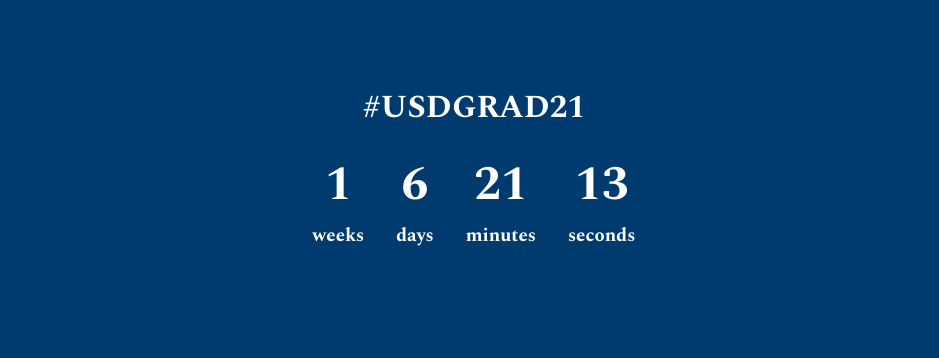
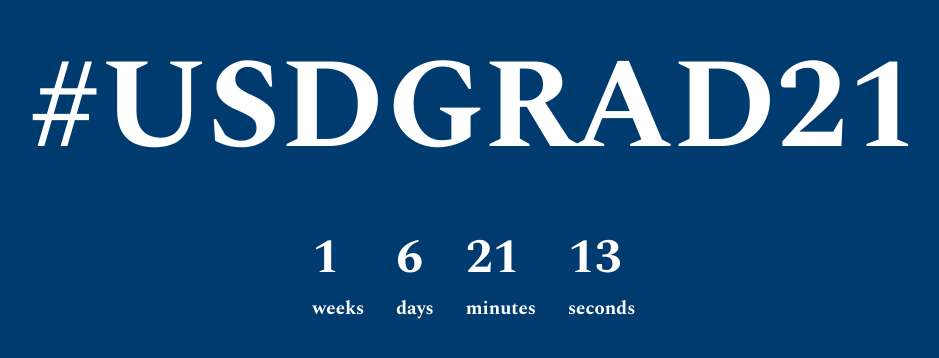
Before and after one commit to aljaroudi/countdown, a website: page index.html in a window 1280 px wide. Shown: the part 226-584 px from the top of the page, without its empty margins (166-1105 px from the left). Drawn offline with nearby package versions, Linux system fonts and the light colour scheme.

Commit message:
Dynamic fonts sizes :star:

```diff
--- a/assets/scss/style.scss
+++ b/assets/scss/style.scss
@@ -27,20 +27,24 @@
     flex-direction: column;
     justify-content: center;
 
-    &>h2 {
-        font-size: 5rem;
-        padding: 3rem;
-
-        overflow-wrap: break-word;
+    h1 {
+        font-size: 10vw;
     }
-
-
 }
 
 #countdown {
     display: flex;
     justify-content: space-around;
-    text-align: center;
+
+    // center Y
+    align-items: center;
+
+    // center X
+    // flex-direction: column;
+    justify-content: center;
+
+    margin: 0 auto;
+    width: 100vw;
 
 
     &>div {
```
Also changed, not shown: assets/css/style.min.css.
